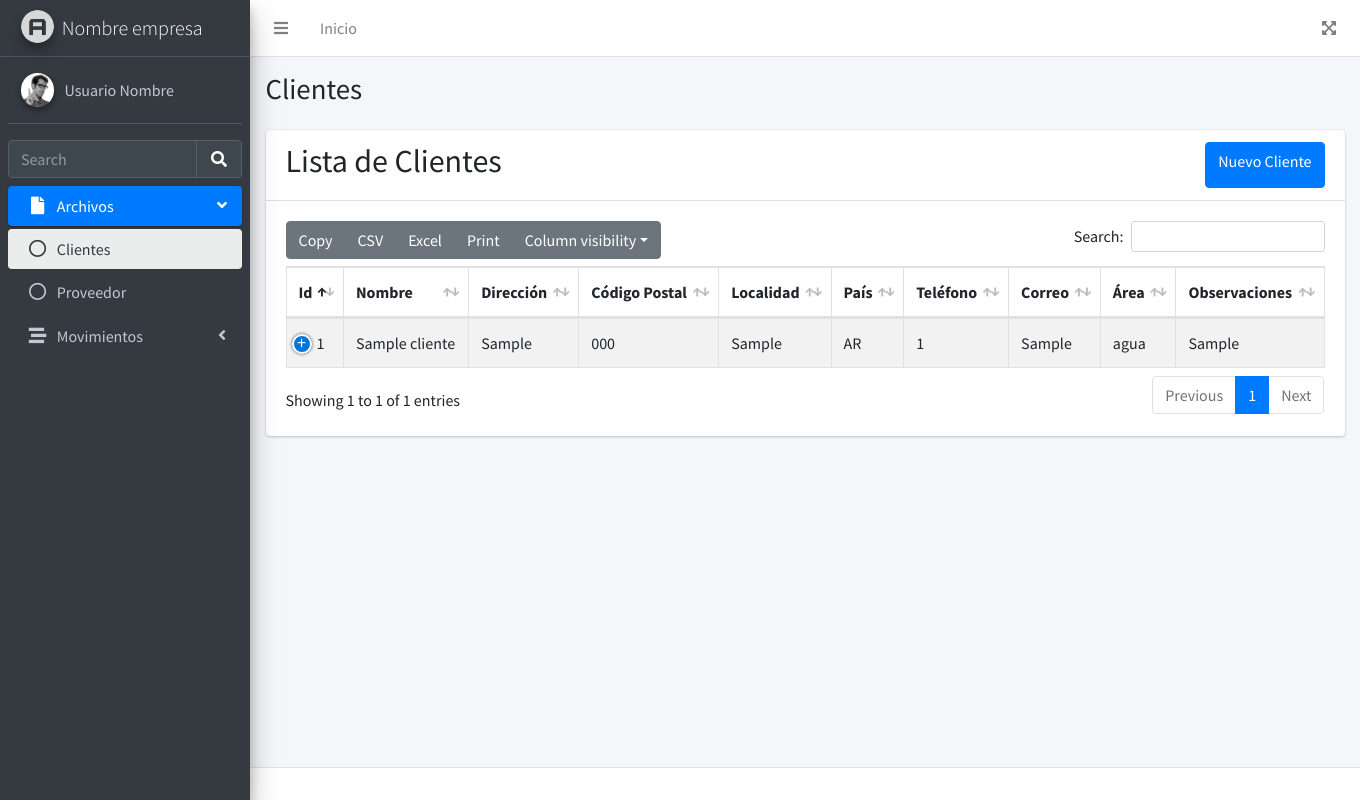
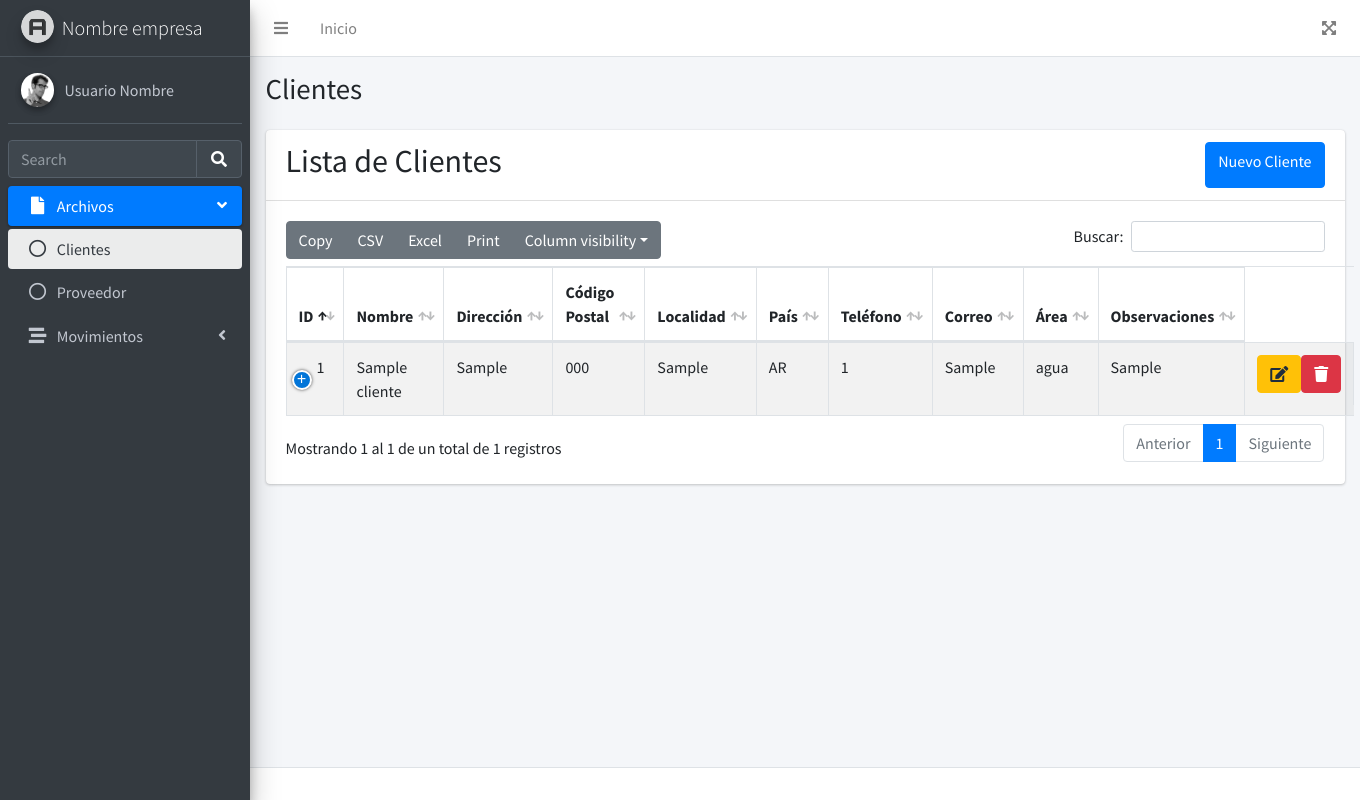
Before and after one commit to rody2312/erp_django, a Django app: page /cliente/ in a window 1360 px wide. Run offline with Django 4.2, Linux system fonts and the light colour scheme; tables that the repository leaves empty hold one stand-in row (values such as "Sample post"); some libraries are stand-ins or nearby versions.

Commit message:
refactor: traduccion datatable y botones archivos

```diff
--- a/templates/cliente/cliente_list.html
+++ b/templates/cliente/cliente_list.html
@@ -30,7 +30,7 @@
           <table id="table" class="table table-bordered table-striped">
             <thead>
               <tr>
-                <th>Id</th>
+                <th>ID</th>
                 <th>Nombre</th>
                 <th>Dirección</th>
                 <th>Código Postal</th>
@@ -56,17 +56,9 @@
                 <td>{{ cliente.correo_cliente }}</td>
                 <td>{{ cliente.area_cliente }}</td>
                 <td>{{ cliente.observaciones_cliente }}</td>
-                <td>
-                  <a
-                    href="{% url 'cliente_edit' cliente.id_cliente %}"
-                    class="btn btn-warning"
-                    >Editar</a
-                  >
-                  <a
-                    href="{% url 'cliente_delete' cliente.id_cliente %}"
-                    class="btn btn-danger"
-                    >Eliminar</a
-                  >
+                <td class="d-flex justify-content-between">
+                  <a href="{% url 'cliente_edit' cliente.pk %}" class="btn btn-warning"><i class="fas fa-edit"></i></a>
+                  <a href="{% url 'cliente_delete' cliente.pk %}" class="btn btn-danger"><i class="fas fa-trash"></i></a>
                 </td>
               </tr>
               {% endfor %}
--- a/templates/otros/datatable_scripts.html
+++ b/templates/otros/datatable_scripts.html
@@ -19,7 +19,30 @@
     $(function () {
       $("#table").DataTable({
         "responsive": true, "lengthChange": false, "autoWidth": false,
-        "buttons": ["copy", "csv", "excel", "pdf", "print", "colvis"]
+        "buttons": ["copy", "csv", "excel", "pdf", "print", "colvis"],
+        language: {
+          "sEmptyTable":      "No hay datos disponibles en la tabla",
+          "sInfo":            "Mostrando _START_ al _END_ de un total de _TOTAL_ registros",
+          "sInfoEmpty":       "Mostrando 0 al 0 de un total de 0 registros",
+          "sInfoFiltered":    "(filtrado de un total de _MAX_ registros)",
+          "sInfoPostFix":     "",
+          "sInfoThousands":   ",",
+          "sLengthMenu":      "Mostrar _MENU_ registros",
+          "sLoadingRecords":  "Cargando...",
+          "sProcessing":      "Procesando...",
+          "sSearch":          "Buscar:",
+          "sZeroRecords":     "No se encontraron resultados",
+          "oPaginate": {
+              "sFirst":    "Primero",
+              "sLast":     "Último",
+              "sNext":     "Siguiente",
+              "sPrevious": "Anterior"
+          },
+          "oAria": {
+              "sSortAscending":  ": Activar para ordenar la columna de manera ascendente",
+              "sSortDescending": ": Activar para ordenar la columna de manera descendente"
+          }
+      }
       }).buttons().container().appendTo('#table_wrapper .col-md-6:eq(0)');
       $('#example2').DataTable({
         "paging": true,
@@ -31,4 +54,4 @@
         "responsive": true,
       });
     });
-  </script>
+</script>
```
Also changed, not shown: templates/proveedor/proveedor_list.html (+4 -12 lines).
